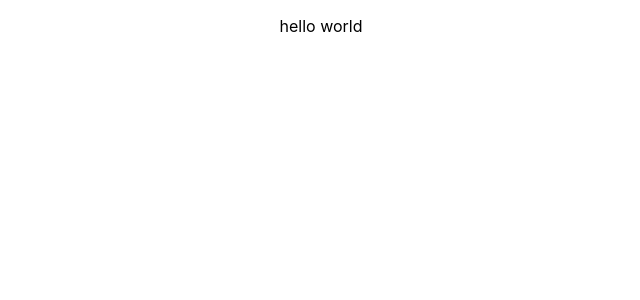
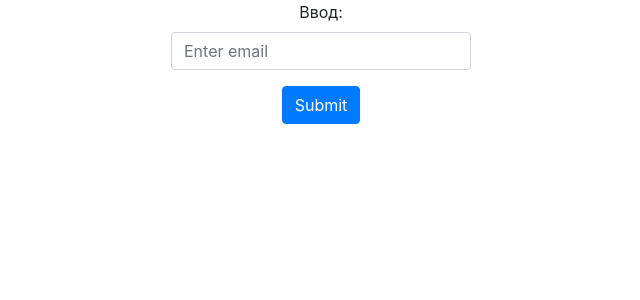
Before and after one commit to kotbegemot1/React-intensit-33_aston, a React (Create React App) app: page / in a window 1280 px wide. Shown: the top 300 px of the page, without its empty margins (319-959 px from the left). Built offline with nearby package versions, Linux system fonts and the light colour scheme.

Commit message:
delete unnecessary files

```diff
--- a/public/index.html
+++ b/public/index.html
@@ -15,6 +15,7 @@
       user's mobile device or desktop. See https://developers.google.com/web/fundamentals/web-app-manifest/
     -->
     <link rel="manifest" href="%PUBLIC_URL%/manifest.json" />
+    <link rel="stylesheet" href="https://cdn.jsdelivr.net/npm/bootstrap@4.0.0/dist/css/bootstrap.min.css" integrity="sha384-Gn5384xqQ1aoWXA+058RXPxPg6fy4IWvTNh0E263XmFcJlSAwiGgFAW/dAiS6JXm" crossorigin="anonymous">
     <!--
       Notice the use of %PUBLIC_URL% in the tags above.
       It will be replaced with the URL of the `public` folder during the build.
--- a/src/components/App/App.js
+++ b/src/components/App/App.js
@@ -1,9 +1,11 @@
 import './App.css';
+
+import FormComp from '../FormComp/FormComp'
 
 function App() {
   return (
     <div className="App">
-      <p>hello world</p>
+      <FormComp/>
     </div>
   );
 }
--- /dev/null
+++ b/src/components/FormComp/FormComp.css
@@ -0,0 +1,4 @@
+.form {
+  max-width: 300px;
+  margin: 0 auto;
+}
--- /dev/null
+++ b/src/components/FormComp/FormComp.js
@@ -0,0 +1,20 @@
+
+import React, { Component } from 'react';
+
+import './FormComp.css';
+
+class FormComp extends Component {
+  render() {
+    return (
+      <form>
+  <div className="form-group">
+    <label for="exampleInputEmail1">Ввод:</label>
+    <input type="email" className="form-control form" id="exampleInputEmail1" aria-describedby="emailHelp" placeholder="Enter email"/>
+  </div>
+  <button type="submit" className="btn btn-primary">Submit</button>
+      </form>
+    );
+  }
+}
+
+export default FormComp;
```
